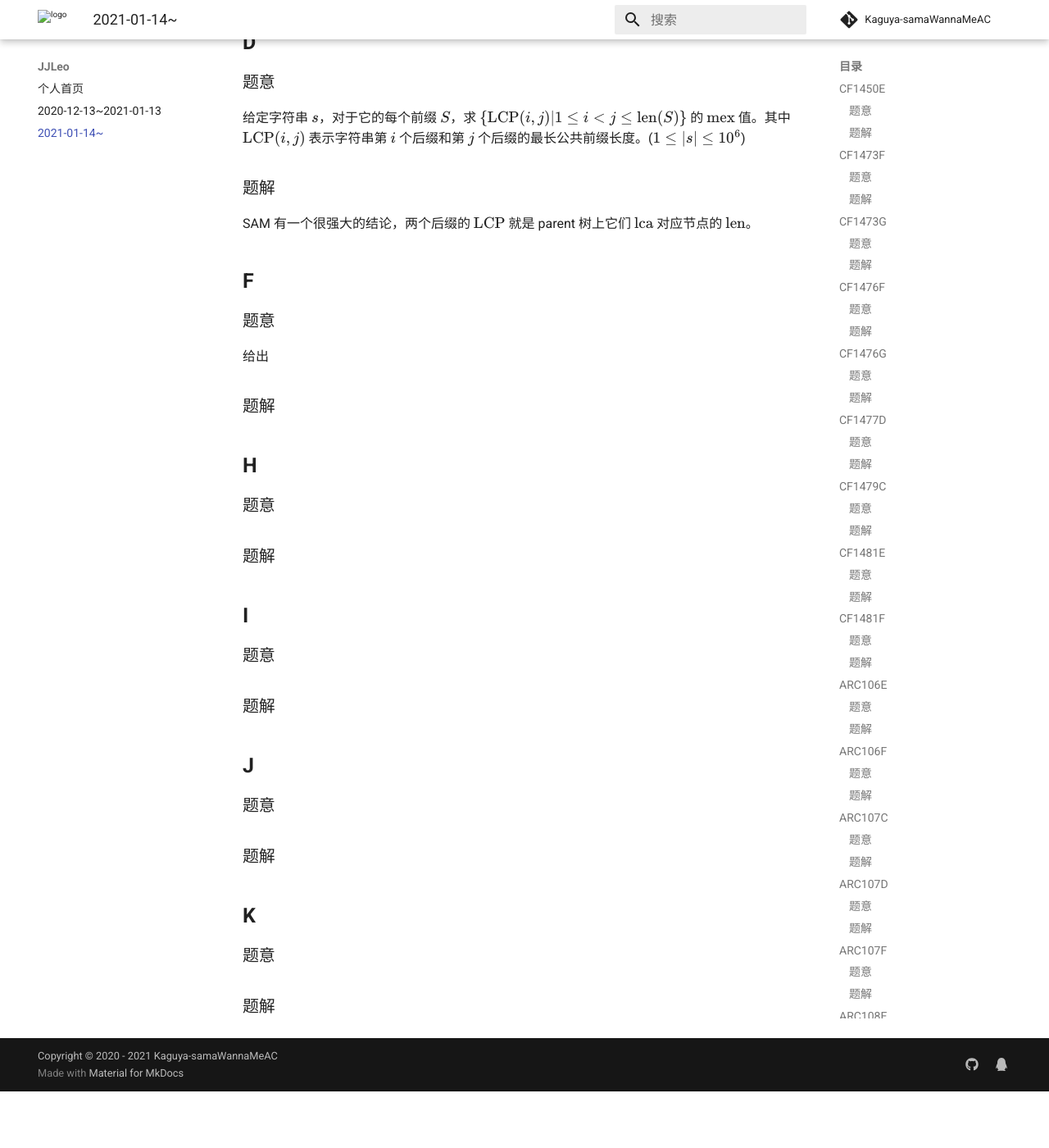
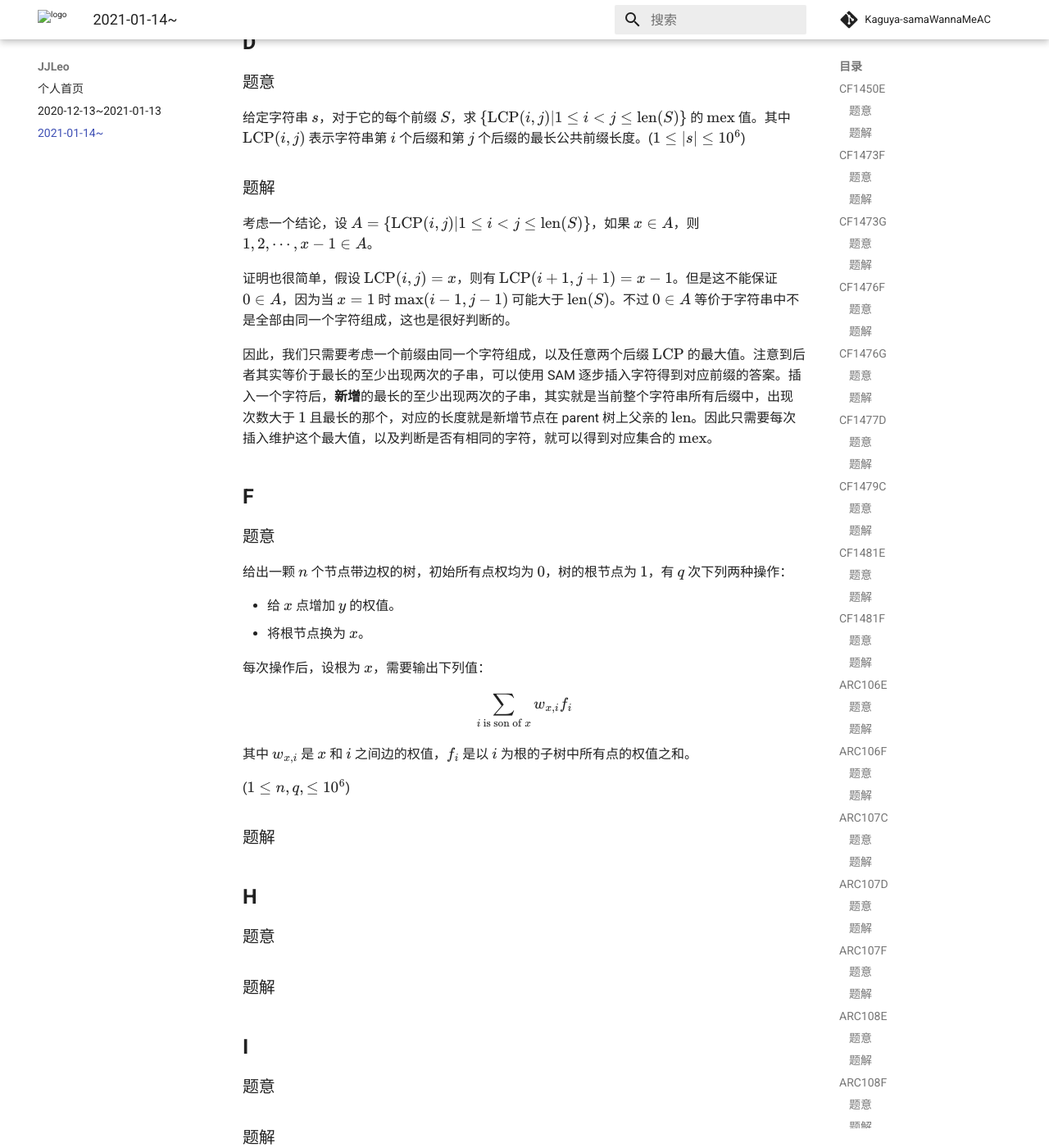
Before and after one commit to Kaguya-samaWannaMeAC/kaguya-samawannameac.github.io, an MkDocs documentation site: the page built from docs/JJLeo/2021-01-14~.md, in a window 1280 px wide and 1400 px high, scrolled down 16379 px. Shown: the whole window at 82% size. Built offline with MkDocs 1.6.1 and Material for MkDocs 9.7.7, drawn with Linux system fonts in a browser that asks for light colours; formulas are drawn with MathJax 3; comment, search, counter and statistics services are not loaded; before the commit the page ends 17710 px from its top, so only the background shows below that.

Commit message:
Update 2021-01-14~.md

```diff
--- a/docs/JJLeo/2021-01-14~.md
+++ b/docs/JJLeo/2021-01-14~.md
@@ -462,13 +462,28 @@ $$
 
 ### 题解
 
-SAM 有一个很强大的结论，两个后缀的 $\operatorname{LCP}$ 就是 parent 树上它们 $\operatorname{lca}$ 对应节点的 $\text{len}$。
+考虑一个结论，设 $A= \{\operatorname{LCP}(i,j)|1 \le i < j \le \operatorname{len}(S)\}$，如果 $x \in A$，则 $1,2,\cdots,x-1 \in A$。
+
+证明也很简单，假设 $\operatorname{LCP}(i,j)=x$，则有 $\operatorname{LCP}(i+1,j+1)=x-1$。但是这不能保证 $0 \in A$，因为当 $x=1$ 时 $\max(i-1,j-1)$ 可能大于 $\operatorname{len}(S)$。不过 $0 \in A$ 等价于字符串中不是全部由同一个字符组成，这也是很好判断的。
+
+因此，我们只需要考虑一个前缀由同一个字符组成，以及任意两个后缀 $\operatorname{LCP}$ 的最大值。注意到后者其实等价于最长的至少出现两次的子串，可以使用 SAM 逐步插入字符得到对应前缀的答案。插入一个字符后，**新增**的最长的至少出现两次的子串，其实就是当前整个字符串所有后缀中，出现次数大于 $1$ 且最长的那个，对应的长度就是新增节点在 parent 树上父亲的 $\text{len}$。因此只需要每次插入维护这个最大值，以及判断是否有相同的字符，就可以得到对应集合的 $\operatorname{mex}$。
 
 ## **F**
 
 ### 题意
 
-给出
+给出一颗 $n$ 个节点带边权的树，初始所有点权均为 $0$，树的根节点为 $1$，有 $q$ 次下列两种操作：
+
+- 给 $x$ 点增加 $y$ 的权值。
+- 将根节点换为 $x$。
+
+每次操作后，设根为 $x$，需要输出下列值：
+$$
+\sum_{i\text{ is son of }x} w_{x,i}f_i
+$$
+其中 $w_{x,i}$ 是 $x$ 和 $i$ 之间边的权值，$f_i$ 是以 $i$ 为根的子树中所有点的权值之和。
+
+($1 \le n,q, \le 10^6$)
 
 ### 题解
 
```
